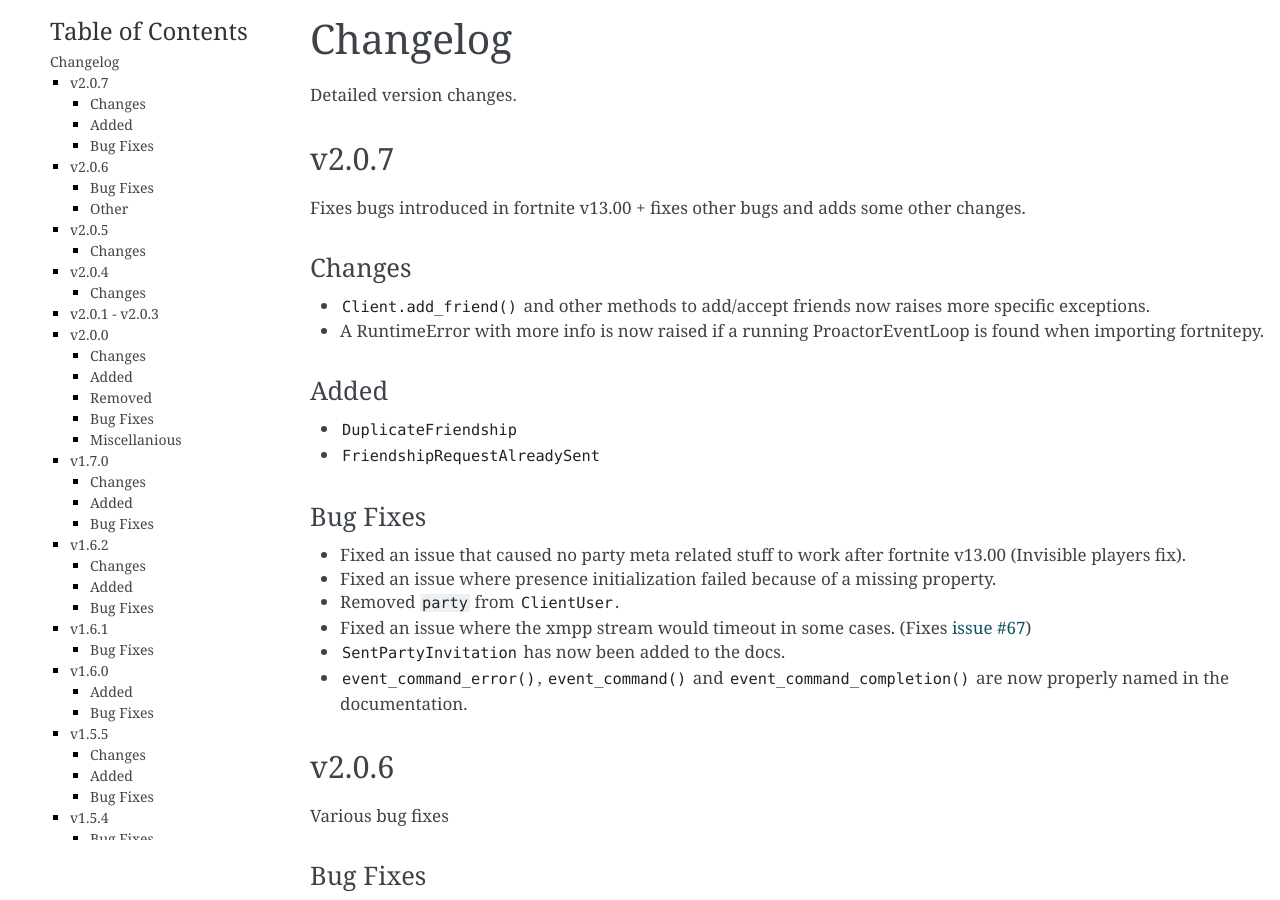
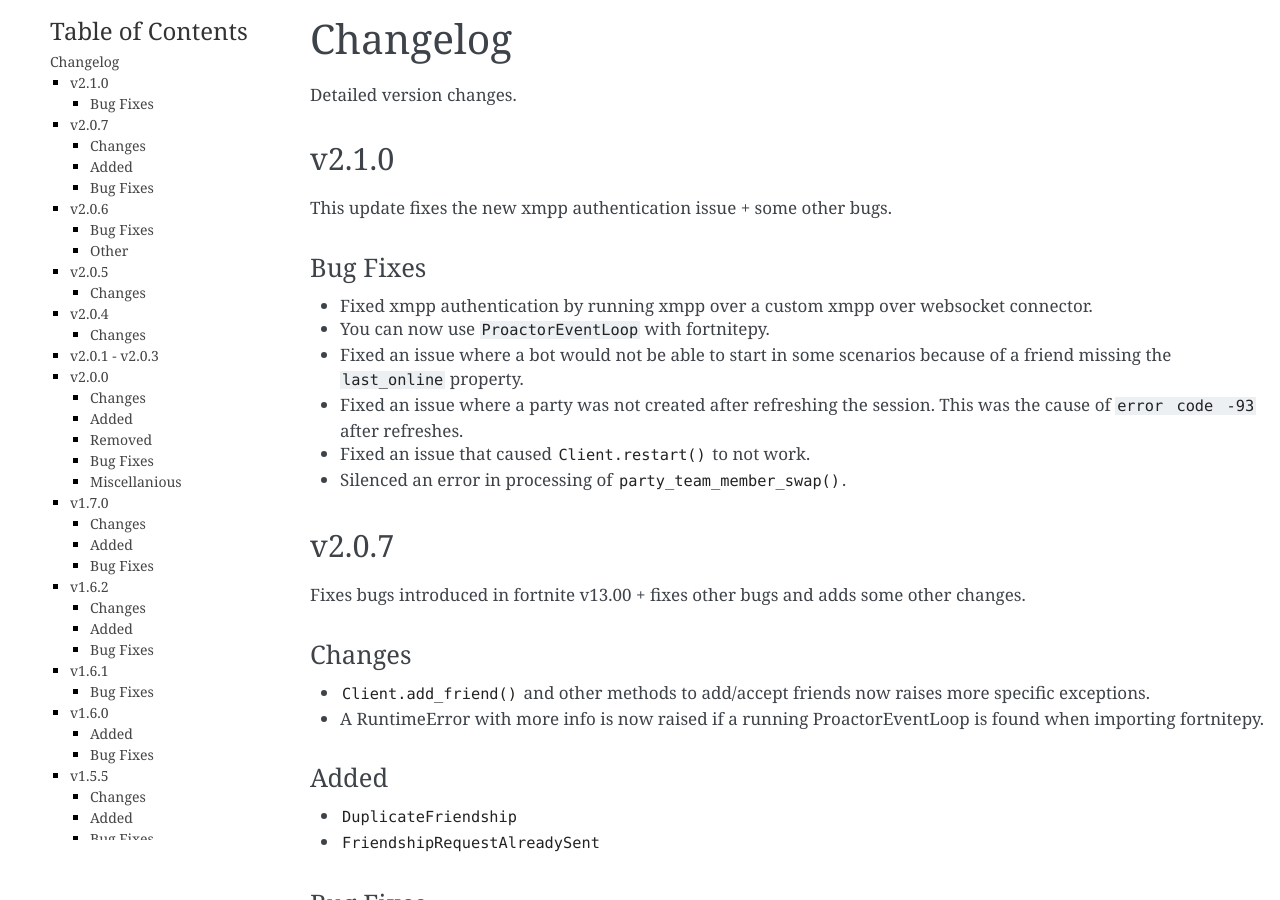
Before and after one commit to Terbau/fortnitepy, a Sphinx documentation site: the page built from docs/changelog.rst, in a window 1280 px wide and 900 px high. Built offline with Sphinx 7.4.7, drawn with Linux system fonts in a browser that asks for light colours.

Commit message:
Changelog + version bump

```diff
--- a/docs/changelog.rst
+++ b/docs/changelog.rst
@@ -4,6 +4,22 @@
 =========
 
 Detailed version changes.
+
+
+v2.1.0
+------
+
+This update fixes the new xmpp authentication issue + some other bugs.
+
+Bug Fixes
+~~~~~~~~~
+
+- Fixed xmpp authentication by running xmpp over a custom xmpp over websocket connector.
+- You can now use ``ProactorEventLoop`` with fortnitepy.
+- Fixed an issue where a bot would not be able to start in some scenarios because of a friend missing the ``last_online`` property.
+- Fixed an issue where a party was not created after refreshing the session. This was the cause of ``error code -93`` after refreshes.
+- Fixed an issue that caused :meth:`Client.restart()` to not work.
+- Silenced an error in processing of :func:`party_team_member_swap`.
 
 
 v2.0.7
--- a/fortnitepy/__init__.py
+++ b/fortnitepy/__init__.py
@@ -25,7 +25,7 @@
 SOFTWARE.
 """
 
-__version__ = '2.0.7'
+__version__ = '2.1.0'
 
 from .client import Client, run_multiple, start_multiple, close_multiple
 from .auth import (Auth, EmailAndPasswordAuth, ExchangeCodeAuth,
```
